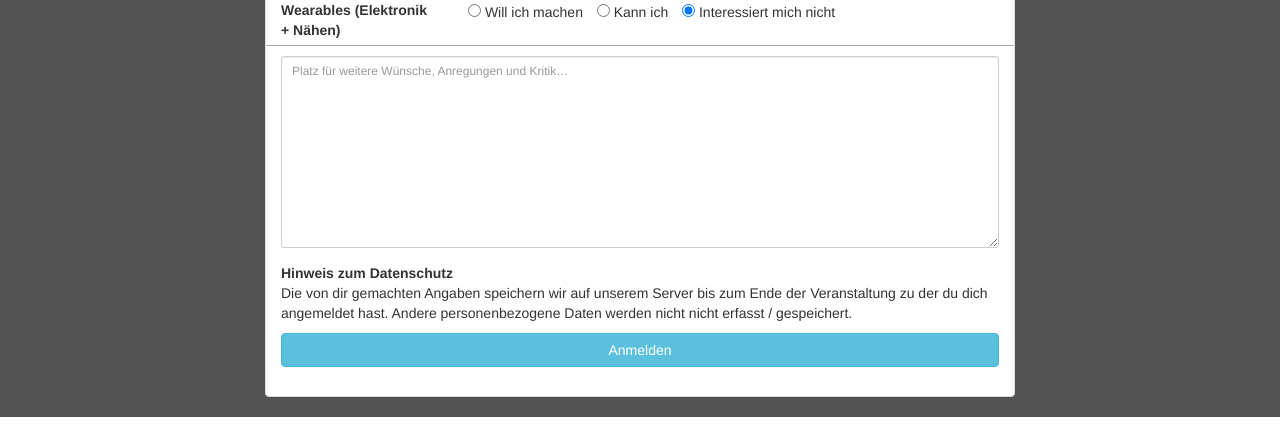
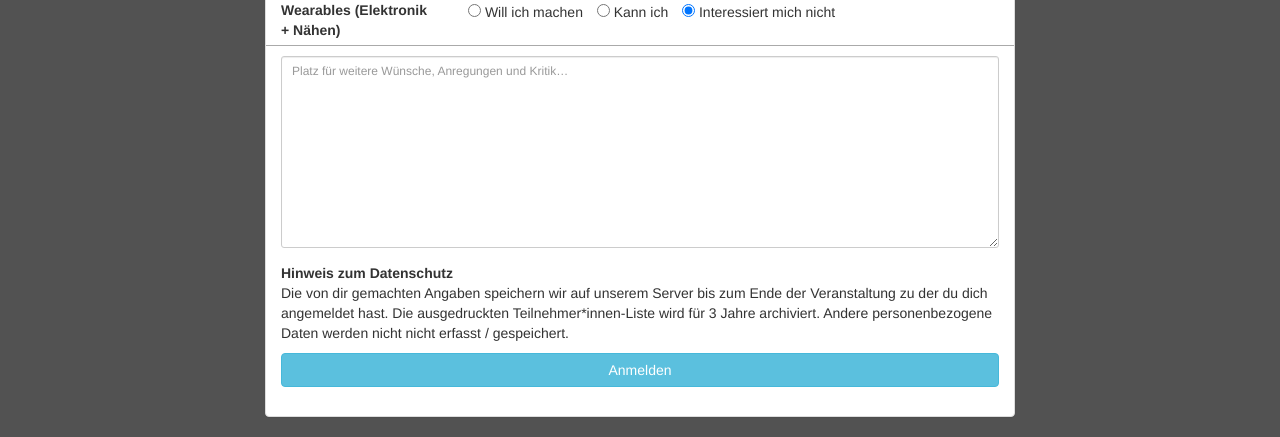
Before and after one commit to Eigenbaukombinat/regpage, a Django app: page /register/ in a window 1280 px wide. Shown: the part 774-1211 px from the top of the page. Run offline with Django 3.2, Linux system fonts and the light colour scheme; some libraries are stand-ins or nearby versions.

Commit message:
Update register_page.html

```diff
--- a/register/templates/register_page.html
+++ b/register/templates/register_page.html
@@ -159,7 +159,7 @@ Um bei unserer Veranstaltung am 23. Juni 2018 teilnehmen zu können, musst du di
                         <div class="row">
                             <div class="col-xs-12 col-sm-12 col-md-12">
 				    <strong>Hinweis zum Datenschutz</strong>
-				<p>Die von dir gemachten Angaben speichern wir auf unserem Server bis zum Ende der Veranstaltung zu der du dich angemeldet hast. Andere personenbezogene Daten werden nicht nicht erfasst / gespeichert.
+				<p>Die von dir gemachten Angaben speichern wir auf unserem Server bis zum Ende der Veranstaltung zu der du dich angemeldet hast. Die ausgedruckten Teilnehmer*innen-Liste wird für 3 Jahre archiviert. Andere personenbezogene Daten werden nicht nicht erfasst / gespeichert.
 				    </p>
 				</div>
                         </div>
```
